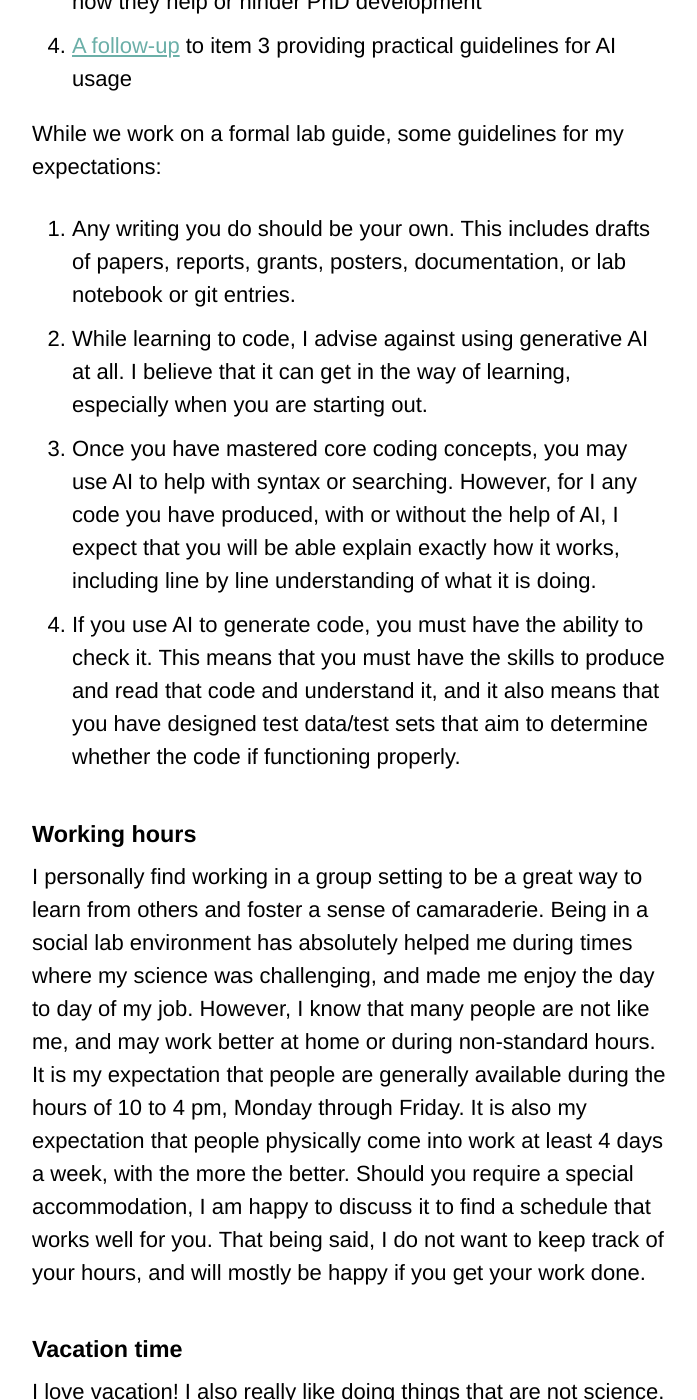
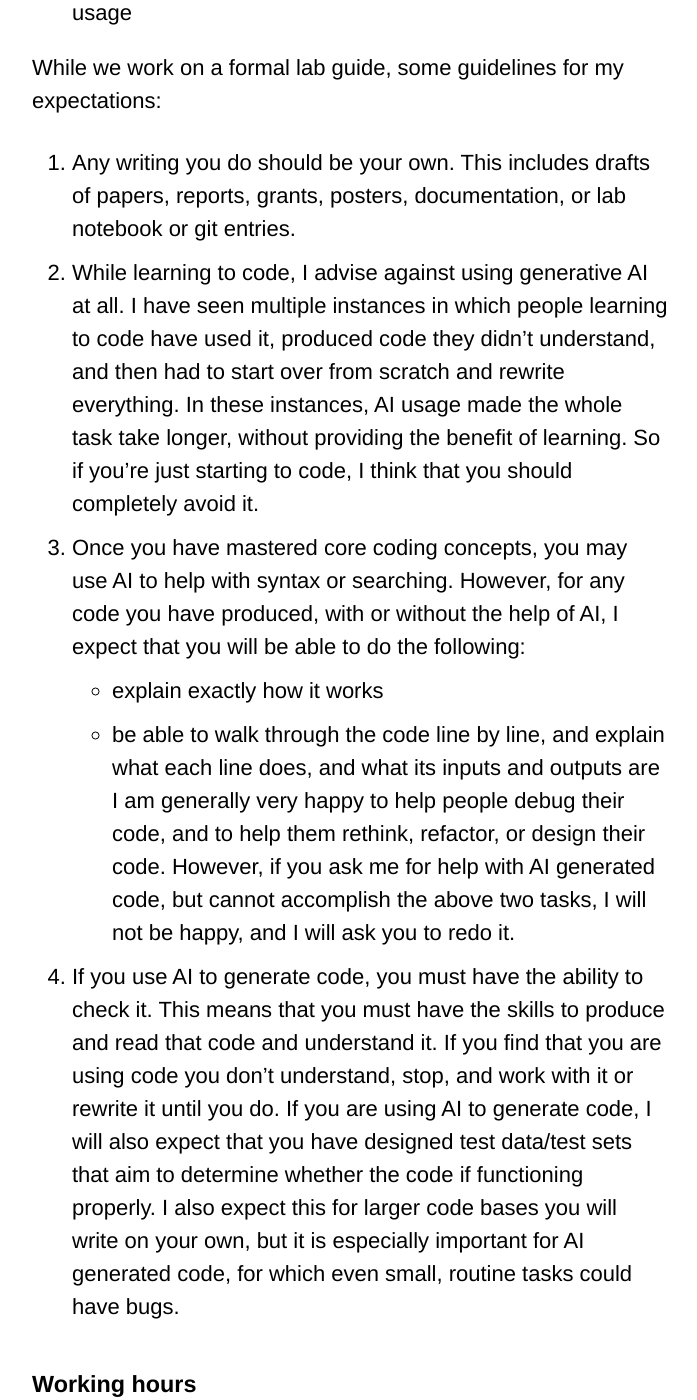
Before and after one commit to lmoncla/monclalab, a Jekyll site: the page built from _pages/handbook.md, in a window 1280 px wide and 1400 px high, scrolled down 5077 px. Shown: the whole window, without its empty margins (290-987 px from the left). Built offline with Jekyll 4.4.1, drawn with Linux system fonts in a browser that asks for light colours; cached includes are drawn as plain includes; a script that is not in the unit is left out; comment, search, counter and statistics services are not loaded; some of the changed text lies outside the part shown.

Commit message:
fixing typos

```diff
--- a/_pages/handbook.md
+++ b/_pages/handbook.md
@@ -26,16 +26,19 @@ On my end, when I evaluate fit, I ask myself the following questions: Does this
 #### Generative AI usage
 We are still working on our AI policy for the lab, but below are several fantastic write-ups that explore conceptual frameworks for AI usage in research and training. Because we are a primarily computational lab, we will be developing a lab AI policy that is meant to ensure that our work continues to be rigorous and that trainees continue to be rigorously trained in coding and computational techniques. I tend to think that the reasoning argued in item 3 is very reasonable, and a good framing.
 
-1. A plea for lab AI guidelines: https://blekhman.substack.com/p/you-need-to-make-ai-guidelines-for
+1. [A plea for lab AI guidelines](https://blekhman.substack.com/p/you-need-to-make-ai-guidelines-for)
 2. Two nature articles about AI and its usage among [PhD students](https://www.nature.com/articles/d41586-026-00843-y) and [academia more broadly](https://www.nature.com/articles/d41586-025-03572-w).
 3. A well-reasoned [paper]((https://zenodo.org/records/18930036)) describing different uses of AI, and how they help or hinder PhD development
 4. [A follow-up](https://zenodo.org/records/18452320) to item 3 providing practical guidelines for AI usage
 
 While we work on a formal lab guide, some guidelines for my expectations:
 1. Any writing you do should be your own. This includes drafts of papers, reports, grants, posters, documentation, or lab notebook or git entries.
-2. While learning to code, I advise against using generative AI at all. I believe that it can get in the way of learning, especially when you are starting out.
-3. Once you have mastered core coding concepts, you may use AI to help with syntax or searching. However, for I any code you have produced, with or without the help of AI, I expect that you will be able explain exactly how it works, including line by line understanding of what it is doing.
-4. If you use AI to generate code, you must have the ability to check it. This means that you must have the skills to produce and read that code and understand it, and it also means that you have designed test data/test sets that aim to determine whether the code if functioning properly.
+2. While learning to code, I advise against using generative AI at all. I have seen multiple instances in which people learning to code have used it, produced code they didn't understand, and then had to start over from scratch and rewrite everything. In these instances, AI usage made the whole task take longer, without providing the benefit of learning. So if you're just starting to code, I think that you should completely avoid it.
+3. Once you have mastered core coding concepts, you may use AI to help with syntax or searching. However, for any code you have produced, with or without the help of AI, I expect that you will be able to do the following:
+* explain exactly how it works
+* be able to walk through the code line by line, and explain what each line does, and what its inputs and outputs are
+I am generally very happy to help people debug their code, and to help them rethink, refactor, or design their code. However, if you ask me for help with AI generated code, but cannot accomplish the above two tasks, I will not be happy, and I will ask you to redo it.
+4. If you use AI to generate code, you must have the ability to check it. This means that you must have the skills to produce and read that code and understand it. If you find that you are using code you don't understand, stop, and work with it or rewrite it until you do. If you are using AI to generate code, I will also expect that you have designed test data/test sets that aim to determine whether the code if functioning properly. I also expect this for larger code bases you will write on your own, but it is especially important for AI generated code, for which even small, routine tasks could have bugs.
 
 #### Working hours
 I personally find working in a group setting to be a great way to learn from others and foster a sense of camaraderie. Being in a social lab environment has absolutely helped me during times where my science was challenging, and made me enjoy the day to day of my job. However, I know that many people are not like me, and may work better at home or during non-standard hours. It is my expectation that people are generally available during the hours of 10 to 4 pm, Monday through Friday. It is also my expectation that people physically come into work at least 4 days a week, with the more the better. Should you require a special accommodation, I am happy to discuss it to find a schedule that works well for you. That being said, I do not want to keep track of your hours, and will mostly be happy if you get your work done.
```
